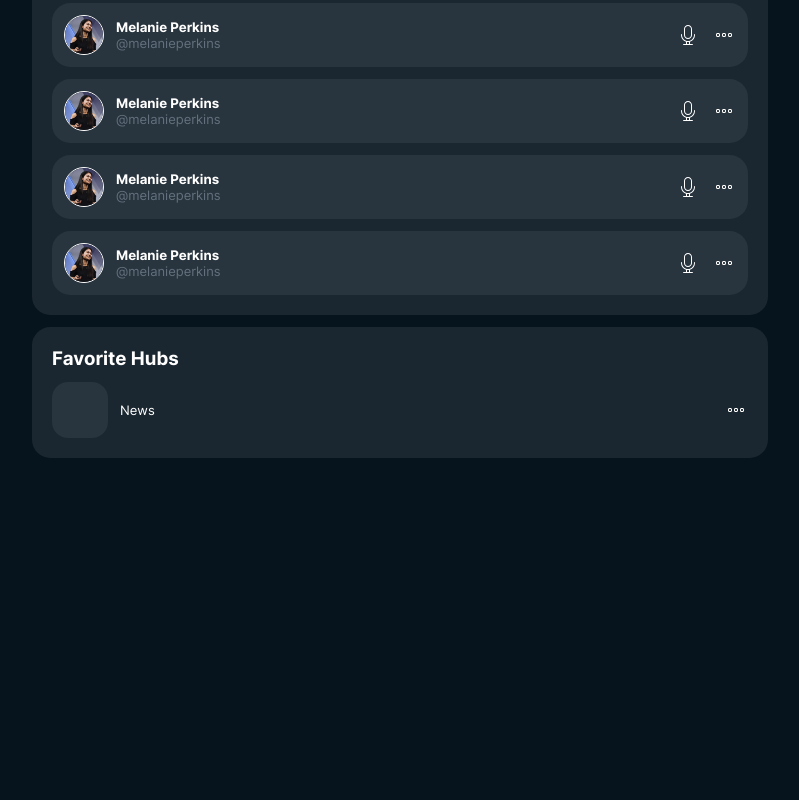
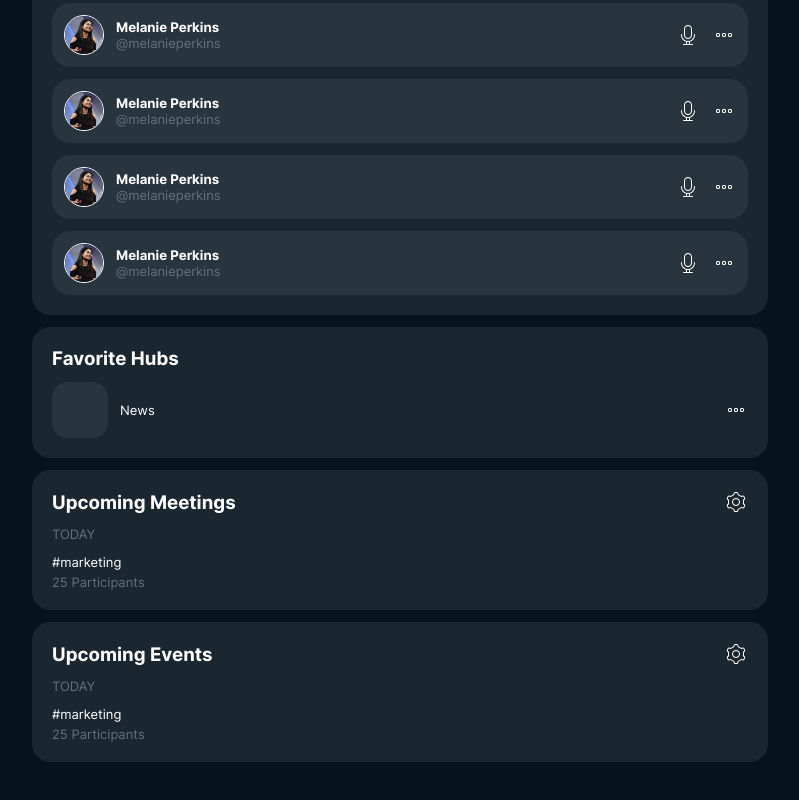
Before and after one commit to timohuennebeck/alia, a React (Create React App) app: page / in a window 1280 px wide. Shown: the part 1456-2256 px from the top of the page, without its empty margins (240-1039 px from the left). Before the commit the page ends 1966 px from the top, so only its background shows below. Built offline with nearby package versions, Linux system fonts and the light colour scheme.

Commit message:
add meetings and events pages

```diff
--- /dev/null
+++ b/src/components/EventsElement/EventsElement.jsx
@@ -0,0 +1,10 @@
+import "./EventsElement.scss";
+
+export default function EventsElement() {
+  return (
+    <div className="events-element">
+        <p className="events-element__hashtag">#marketing</p>
+        <p className="events-element__amount">25 Participants</p>
+    </div>
+  )
+}
--- /dev/null
+++ b/src/components/EventsElement/EventsElement.scss
@@ -0,0 +1,11 @@
+@use "../../styles/partials/mixins" as *;
+@use "../../styles/partials/variables" as *;
+
+.events-element {
+    @include flex-column;
+    gap: 0.25rem;
+
+    &__amount {
+        color: $sec-color-2;
+    }
+}
--- /dev/null
+++ b/src/components/EventsList/EventsList.jsx
@@ -0,0 +1,20 @@
+import "./EventsList.scss";
+
+// images
+import cogImg from "../../assets/icons/cog.svg"
+import EventsElement from "../EventsElement/EventsElement";
+
+export default function EventsList() {
+    return (
+        <div className="events">
+            <div className="events__settings">
+                <h3 className="events__settings-header">Upcoming Events</h3>
+                <img className="events__settings-img" src={cogImg} alt="" />
+            </div>
+            <p className="events__date">TODAY</p>
+            <div className="events__list">
+                <EventsElement />
+            </div>
+        </div>
+    );
+}
--- /dev/null
+++ b/src/components/EventsList/EventsList.scss
@@ -0,0 +1,32 @@
+@use "../../styles/partials/mixins" as *;
+@use "../../styles/partials/variables" as *;
+
+.events {
+    @include mobile-padding-background-cmp;
+    @include flex-column;
+    gap: $mobile-gap-default;
+
+    &__settings {
+        @include flex-vertical;
+        justify-content: space-between;
+
+        &-img {
+            @include svg-size;
+            @include svg-white;
+
+            &:hover {
+                cursor: pointer;
+                transform: scale(1.05);
+            }
+        }
+    }
+
+    &__date {
+        color: $sec-color-2
+    }
+
+    &__list {
+        @include flex-column;
+        gap: $mobile-gap-default;
+    }
+}
--- a/src/components/HubsElement/HubsElement.scss
+++ b/src/components/HubsElement/HubsElement.scss
@@ -20,5 +20,9 @@
     &__img {
         @include svg-size;
         @include svg-white;
+
+        &:hover {
+            cursor: pointer;
+        }
     }
 }
--- /dev/null
+++ b/src/components/MeetingsElement/MeetingsElement.jsx
@@ -0,0 +1,10 @@
+import "./MeetingsElement.scss";
+
+export default function MeetingsElement() {
+  return (
+    <div className="meetings-element">
+        <p className="meetings-element__hashtag">#marketing</p>
+        <p className="meetings-element__amount">25 Participants</p>
+    </div>
+  )
+}
--- /dev/null
+++ b/src/components/MeetingsElement/MeetingsElement.scss
@@ -0,0 +1,11 @@
+@use "../../styles/partials/mixins" as *;
+@use "../../styles/partials/variables" as *;
+
+.meetings-element {
+    @include flex-column;
+    gap: 0.25rem;
+
+    &__amount {
+        color: $sec-color-2;
+    }
+}
--- /dev/null
+++ b/src/components/MeetingsList/MeetingsList.jsx
@@ -0,0 +1,20 @@
+import "./MeetingsList.scss";
+
+// images
+import cogImg from "../../assets/icons/cog.svg"
+import MeetingsElement from "../MeetingsElement/MeetingsElement";
+
+export default function MeetingsList() {
+    return (
+        <div className="meetings">
+            <div className="meetings__settings">
+                <h3 className="meetings__settings-header">Upcoming Meetings</h3>
+                <img className="meetings__settings-img" src={cogImg} alt="" />
+            </div>
+            <p className="meetings__date">TODAY</p>
+            <div className="meetings__list">
+                <MeetingsElement />
+            </div>
+        </div>
+    );
+}
--- /dev/null
+++ b/src/components/MeetingsList/MeetingsList.scss
@@ -0,0 +1,32 @@
+@use "../../styles/partials/mixins" as *;
+@use "../../styles/partials/variables" as *;
+
+.meetings {
+    @include mobile-padding-background-cmp;
+    @include flex-column;
+    gap: $mobile-gap-default;
+
+    &__settings {
+        @include flex-vertical;
+        justify-content: space-between;
+
+        &-img {
+            @include svg-size;
+            @include svg-white;
+
+            &:hover {
+                cursor: pointer;
+                transform: scale(1.05);
+            }
+        }
+    }
+
+    &__date {
+        color: $sec-color-2
+    }
+
+    &__list {
+        @include flex-column;
+        gap: $mobile-gap-default;
+    }
+}
--- a/src/pages/HomePage/HomePage.jsx
+++ b/src/pages/HomePage/HomePage.jsx
@@ -19,6 +19,8 @@ import InputField from "../../components/InputField/InputField";
 import NewComment from "../../components/NewComment/NewComment";
 import FriendsList from "../../components/FriendsList/FriendsList";
 import HubsList from "../../components/HubsList/HubsList";
+import MeetingsList from "../../components/MeetingsList/MeetingsList";
+import EventsList from "../../components/EventsList/EventsList"
 
 export default function HomePage() {
     return (
@@ -92,6 +94,8 @@ export default function HomePage() {
             <NewComment />
             <FriendsList />
             <HubsList />
+            <MeetingsList />
+            <EventsList />
         </div>
     );
 }
--- a/src/pages/HomePage/HomePage.scss
+++ b/src/pages/HomePage/HomePage.scss
@@ -41,6 +41,11 @@
                 &-indv {
                     @include svg-size;
                     @include svg-white;
+
+                    &:hover {
+                        cursor: pointer;
+                        transform: scale(1.05);
+                    }
                 }
             }
         }
```
Also changed, not shown: src/assets/icons/cog.svg (added).
